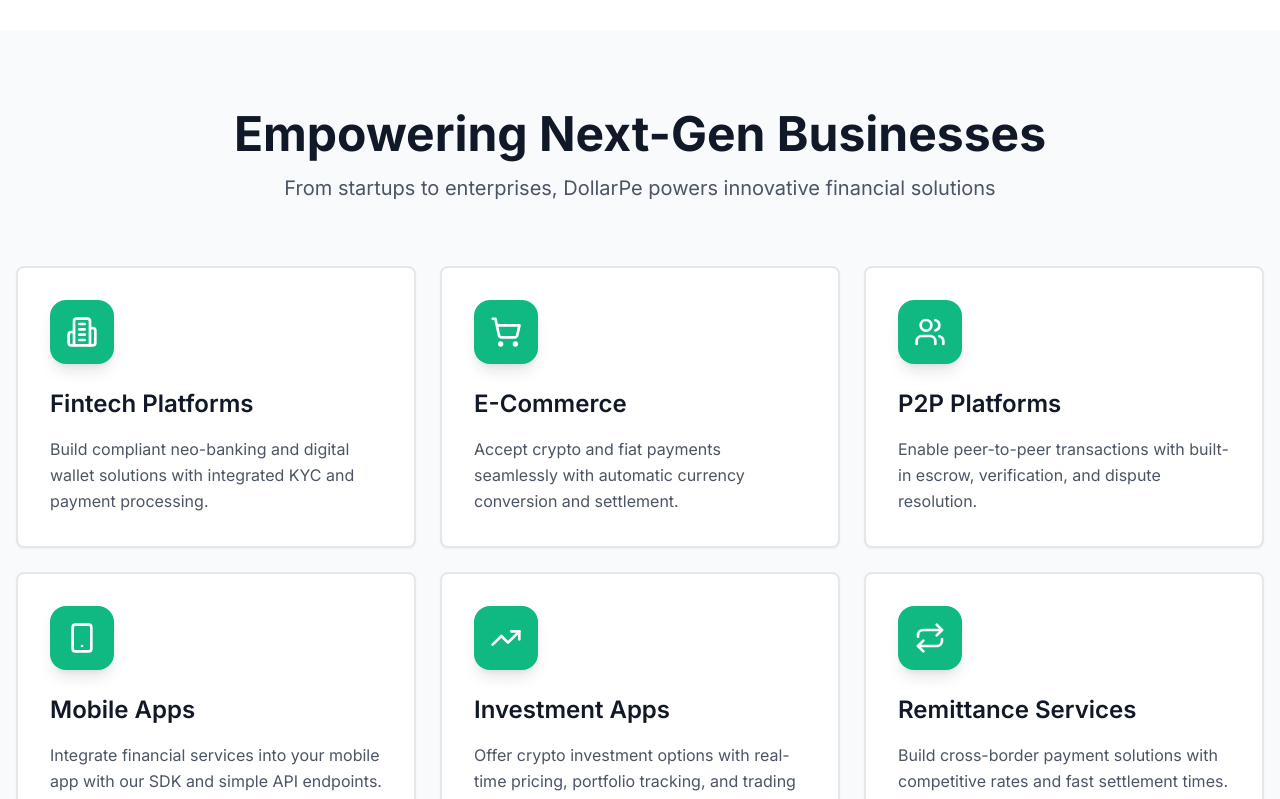
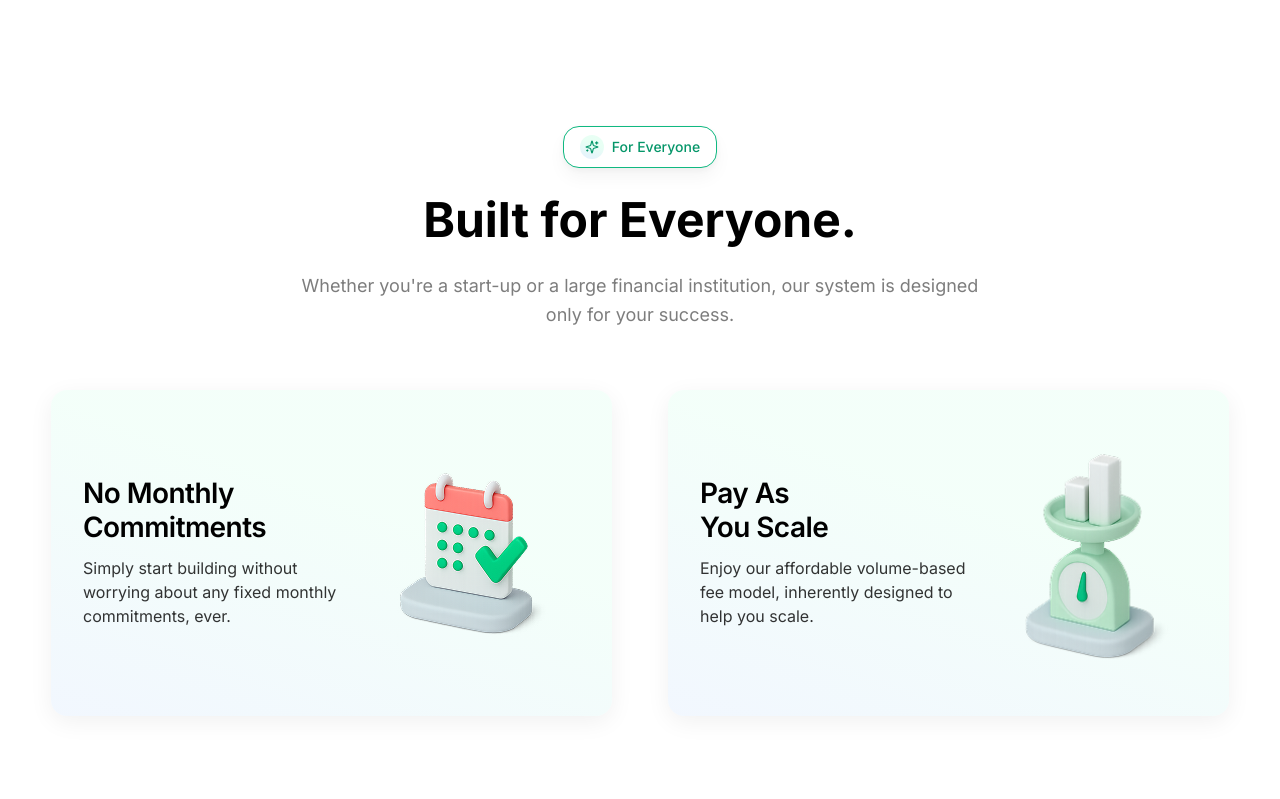
Before and after one commit to srivathsav004/landingpage, a Next.js app: page / in a window 1280 px wide. Shown: the part 2240-3039 px from the top of the page. Built offline with nearby package versions, Linux system fonts and the light colour scheme.

Commit message:
built for everyone section

```diff
--- a/app/landing-page/components/developer-features.tsx
+++ b/app/landing-page/components/developer-features.tsx
@@ -47,6 +47,7 @@ const item = {
 
 export function DeveloperFeatures() {
   return (
+    <>
     <section className="py-24 bg-white" id="benefits">
       <div className="container mx-auto px-4">
         <motion.div
@@ -116,5 +117,112 @@ export function DeveloperFeatures() {
         </motion.div>
       </div>
     </section>
+
+    {/* For Everyone Section */}
+    <section className="py-24 bg-white" id="for-everyone">
+      <div className="container mx-auto px-4">
+        <motion.div
+          initial={{ opacity: 0, y: 16 }}
+          whileInView={{ opacity: 1, y: 0 }}
+          viewport={{ once: true, amount: 0.4 }}
+          transition={{ duration: 0.55, ease: 'easeOut' }}
+          className="flex flex-col items-center gap-6 mb-12"
+        >
+          <div
+            className="inline-flex items-center gap-2 rounded-2xl border border-emerald-500 bg-white px-4 py-2 text-sm font-medium text-emerald-600 shadow-[0_10px_18px_0_rgba(0,0,0,0.04),0_2px_6px_0_rgba(0,0,0,0.04),0_0_1px_0_rgba(0,0,0,0.04)]"
+          >
+            <span className="inline-flex h-6 w-6 items-center justify-center rounded-full"
+              style={{
+                background:
+                  'linear-gradient(199.26deg, rgba(217, 255, 237, 0.6) 38.67%, rgba(210, 225, 255, 0.6) 109.06%)',
+              }}
+            >
+              <Sparkles className="h-3.5 w-3.5 text-emerald-600" />
+            </span>
+            For Everyone
+          </div>
+          <h2 className="max-w-[860px] text-center text-[48px] leading-[1.16] font-bold text-black">
+            Built for Everyone.
+          </h2>
+          <p className="max-w-[860px] px-20 text-center text-[18px] leading-[1.6] text-[#5D5D5D]/80">
+            Whether you're a start-up or a large financial institution,
+            our system is designed only for your success.
+          </p>
+        </motion.div>
+
+        <motion.div
+          variants={container}
+          initial="hidden"
+          whileInView="show"
+          viewport={{ once: true, amount: 0.2 }}
+          className="mx-auto grid max-w-[1202px] grid-cols-1 gap-8 md:grid-cols-2"
+        >
+          {/* Card 1 */}
+          <motion.div variants={item} className="p-3">
+            <Card
+              className="flex h-[326px] flex-col md:flex-row items-center justify-between rounded-2xl border-0 shadow-[0_6px_24px_rgba(0,0,0,0.06)]"
+              style={{
+                background:
+                  'linear-gradient(199.26deg, rgba(217, 255, 237, 0.3) 38.67%, rgba(210, 225, 255, 0.3) 109.06%)',
+              }}
+            >
+              <CardContent className="flex w-full flex-1 items-center gap-6 p-8">
+                <div className="flex-1">
+                  <h3 className="mb-3 max-w-[278px] text-[28px] leading-[1.2] font-semibold tracking-[-0.02em] text-black">
+                    No Monthly
+                    <br />
+                    Commitments
+                  </h3>
+                  <p className="max-w-[358px] text-[16px] leading-[1.5] text-black/80">
+                    Simply start building without worrying about any fixed monthly
+                    commitments, ever.
+                  </p>
+                </div>
+                <motion.div
+                  className="flex h-[189px] w-[206px] shrink-0 items-center justify-center rounded-2xl bg-transparent"
+                  whileHover={{ y: -4, scale: 1.02 }}
+                  transition={{ type: 'spring', stiffness: 220, damping: 18 }}
+                >
+                  <Image src="/developer/calendar.png" alt="No Monthly Commitments" width={206} height={189} />
+                </motion.div>
+              </CardContent>
+            </Card>
+          </motion.div>
+
+          {/* Card 2 */}
+          <motion.div variants={item} className="p-3">
+            <Card
+              className="flex h-[326px] flex-col md:flex-row items-center justify-between rounded-2xl border-0 shadow-[0_6px_24px_rgba(0,0,0,0.06)]"
+              style={{
+                background:
+                  'linear-gradient(199.26deg, rgba(217, 255, 237, 0.3) 38.67%, rgba(210, 225, 255, 0.3) 109.06%)',
+              }}
+            >
+              <CardContent className="flex w-full flex-1 items-center gap-6 p-8">
+                <div className="flex-1">
+                  <h3 className="mb-3 max-w-[278px] text-[28px] leading-[1.2] font-semibold tracking-[-0.02em] text-black">
+                    Pay As
+                    <br />
+                    You Scale
+                  </h3>
+                  <p className="max-w-[358px] text-[16px] leading-[1.5] text-black/80">
+                    Enjoy our affordable volume-based fee model, inherently designed to
+                    help you scale.
+                  </p>
+                </div>
+                <motion.div
+                  className="flex h-[189px] w-[206px] shrink-0 items-center justify-center rounded-2xl bg-transparent"
+                  whileHover={{ y: -4, scale: 1.02 }}
+                  transition={{ type: 'spring', stiffness: 220, damping: 18 }}
+                >
+                  <Image src="/developer/scale.png" alt="Pay As You Scale" width={206} height={189} />
+                </motion.div>
+              </CardContent>
+            </Card>
+          </motion.div>
+        </motion.div>
+      </div>
+    </section>
+    </>
   );
 }
```
Also changed, not shown: public/developer/calendar.png (added), public/developer/scale.png (added).
